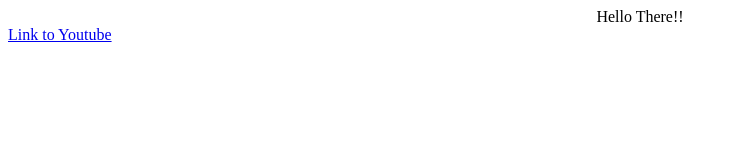
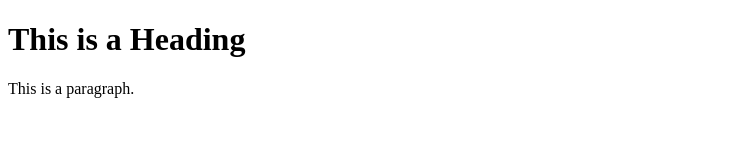
Before and after one commit to VishCodes9801/mywebsite, a plain HTML site: page index.html in a window 1280 px wide. Shown: the whole page, without its empty margins (0-737 px from the left). Drawn offline with Linux system fonts and the light colour scheme.

Commit message:
Update index.html

```diff
--- a/index.html
+++ b/index.html
@@ -1,7 +1,12 @@
+<!DOCTYPE html>
 <html>
+<head>
+<title>Welcome to my website!</title>
+</head>
 <body>
-<center>Hello There!!</center>
-  <a href = "https://www.youtube.com/" target = "_blank">Link to Youtube</a>
+
+<h1>This is a Heading</h1>
+<p>This is a paragraph.</p>
 
 </body>
 </html>
```
